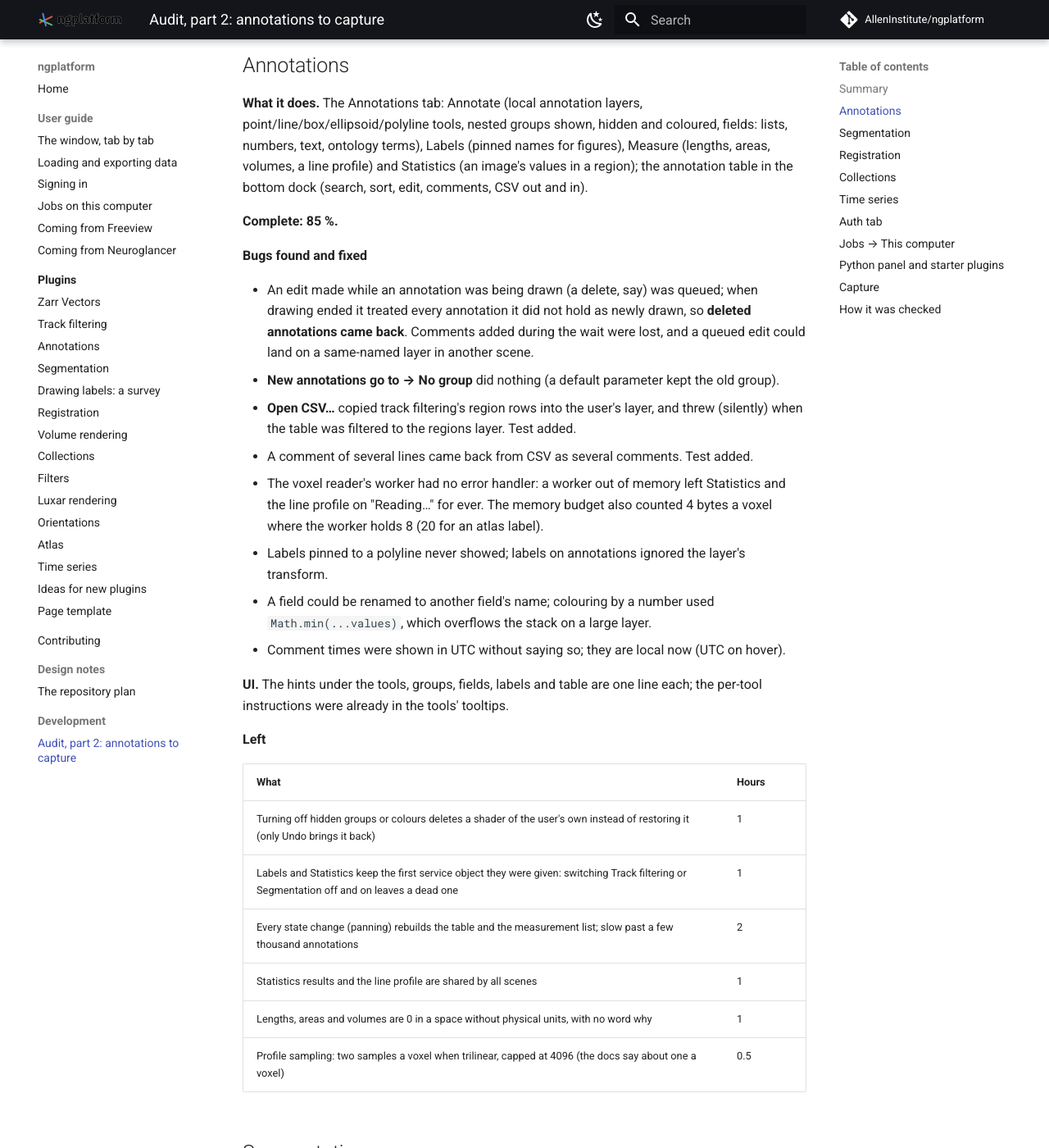
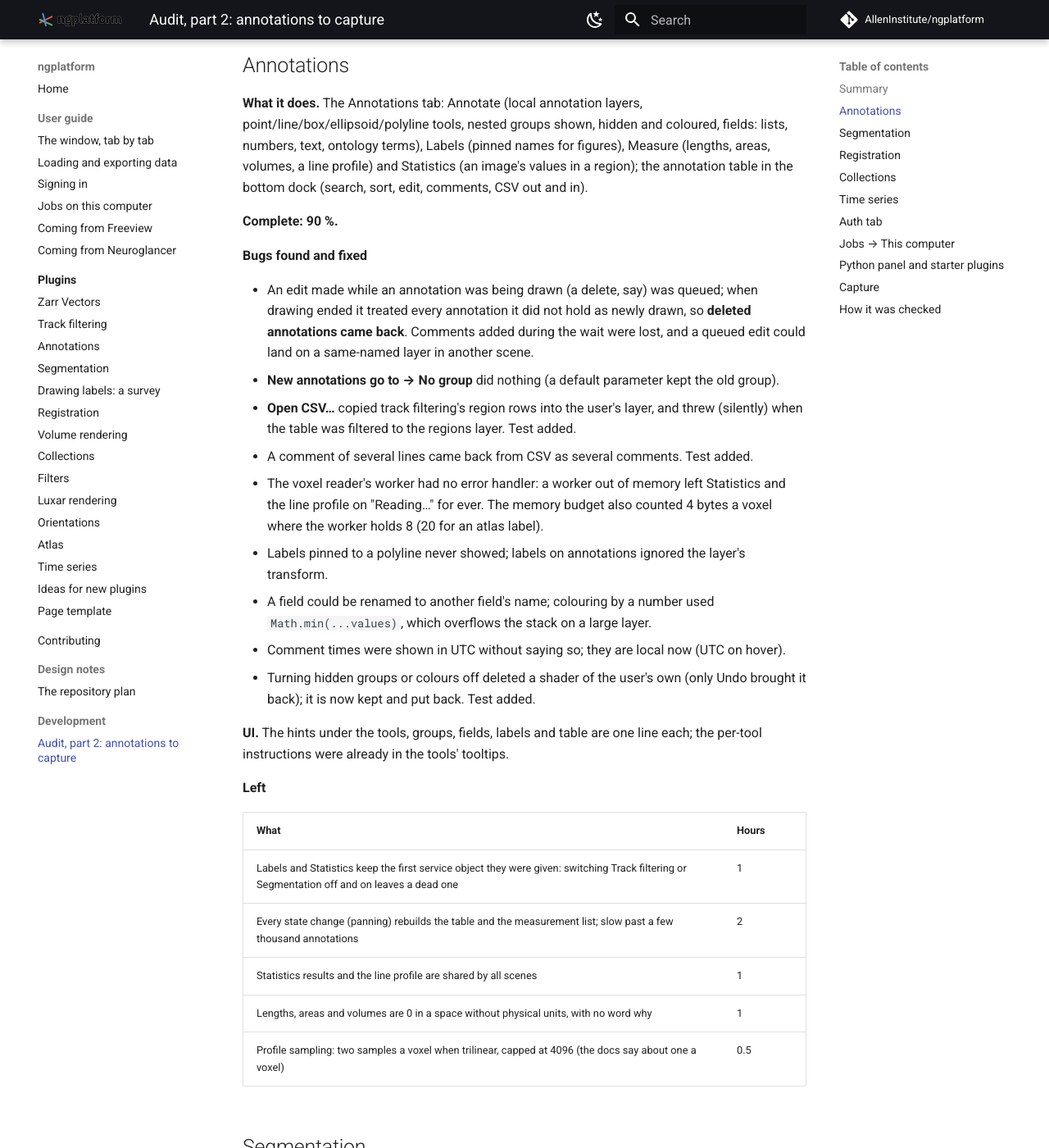
Before and after one commit to AllenInstitute/ngplatform, an MkDocs documentation site: the page built from docs/dev/audit-2.md, in a window 1280 px wide and 1400 px high, scrolled down 1033 px. Shown: the whole window at 82% size. Built offline with MkDocs 1.6.1 and Material for MkDocs 9.7.7, drawn with Linux system fonts in a browser that asks for light colours; comment, search, counter and statistics services are not loaded; some of the changed text lies outside the part shown.

Commit message:
Docs: audit, part 2 brought up to date (shader kept, server addresses checked)

```diff
--- a/docs/dev/audit-2.md
+++ b/docs/dev/audit-2.md
@@ -21,12 +21,12 @@ works as a user would expect: 100 % is "nothing known missing".
 
 | Area | Complete | Bugs fixed | Left (hours) |
 |---|---|---|---|
-| Annotations | 85 % | 10 | 6.5 |
+| Annotations | 90 % | 11 | 5.5 |
 | Segmentation | 80 % | 10 | 13 |
 | Registration | 85 % | 6 | 6 |
 | Collections | 70 % | 4 | 8 |
 | Time series | 85 % | 4 | 2.5 |
-| Auth tab | 85 % | 2 | 4 |
+| Auth tab | 85 % | 3 | 4 |
 | Jobs → This computer | 80 % | 7 | 5 |
 | Python panel and starters | 75 % | 3 | 5 |
 | Capture | 90 % | 4 | 2 |
@@ -40,7 +40,7 @@ names for figures), Measure (lengths, areas, volumes, a line profile) and
 Statistics (an image's values in a region); the annotation table in the
 bottom dock (search, sort, edit, comments, CSV out and in).
 
-**Complete: 85 %.**
+**Complete: 90 %.**
 
 **Bugs found and fixed**
 
@@ -66,6 +66,8 @@ bottom dock (search, sort, edit, comments, CSV out and in).
   used `Math.min(...values)`, which overflows the stack on a large layer.
 - Comment times were shown in UTC without saying so; they are local now
   (UTC on hover).
+- Turning hidden groups or colours off deleted a shader of the user's own
+  (only Undo brought it back); it is now kept and put back. Test added.
 
 **UI.** The hints under the tools, groups, fields, labels and table are
 one line each; the per-tool instructions were already in the tools'
@@ -75,7 +77,6 @@ tooltips.
 
 | What | Hours |
 |---|---|
-| Turning off hidden groups or colours deletes a shader of the user's own instead of restoring it (only Undo brings it back) | 1 |
 | Labels and Statistics keep the first service object they were given: switching Track filtering or Segmentation off and on leaves a dead one | 1 |
 | Every state change (panning) rebuilds the table and the measurement list; slow past a few thousand annotations | 2 |
 | Statistics results and the line profile are shared by all scenes | 1 |
@@ -251,6 +252,9 @@ client ID.
   is still loading" looked like a dead button. They are now toasts too.
 - A middleauth server that could not be reached once was taken for the rest
   of the visit as "not an app", so Sign in opened a 404.
+- **Add** took "not a url" as a server (Chrome's URL parser accepts it as
+  the host `not%20a%20url`). Addresses with spaces or a host that is not
+  one are refused. Test added.
 
 **UI.** Six paragraphs of explanation are one line each (details in
 tooltips and the Signing in guide); "Google sign-in setup" folds away once
```
